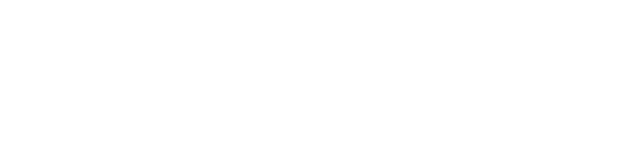
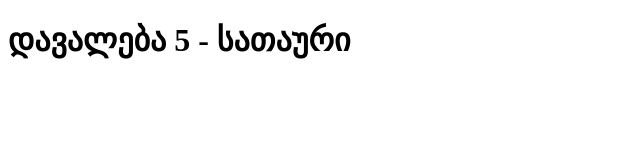
Before and after one commit to scheherazzzzade/davaleba-5, a plain HTML site: page index.html in a window 1280 px wide. Shown: the whole page, without its empty margins (0-640 px from the left). Drawn offline with Linux system fonts and the light colour scheme.

Commit message:
დავამატე h1

```diff
--- a/index.html
+++ b/index.html
@@ -18,6 +18,6 @@
 </head>
 
 <body>
-
+<h1>დავალება 5 - სათაური</h1>
 </body>
 </html>
```
